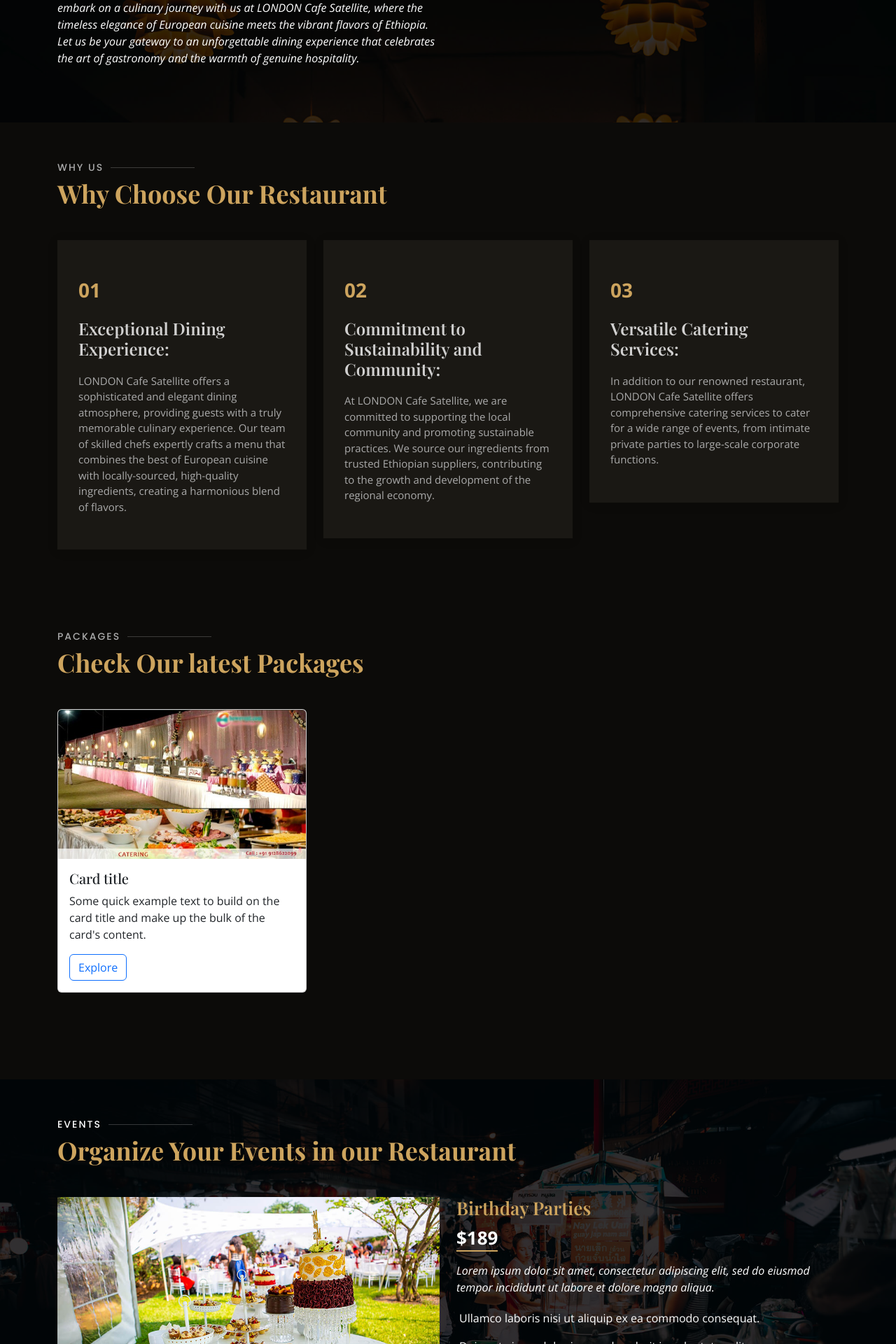
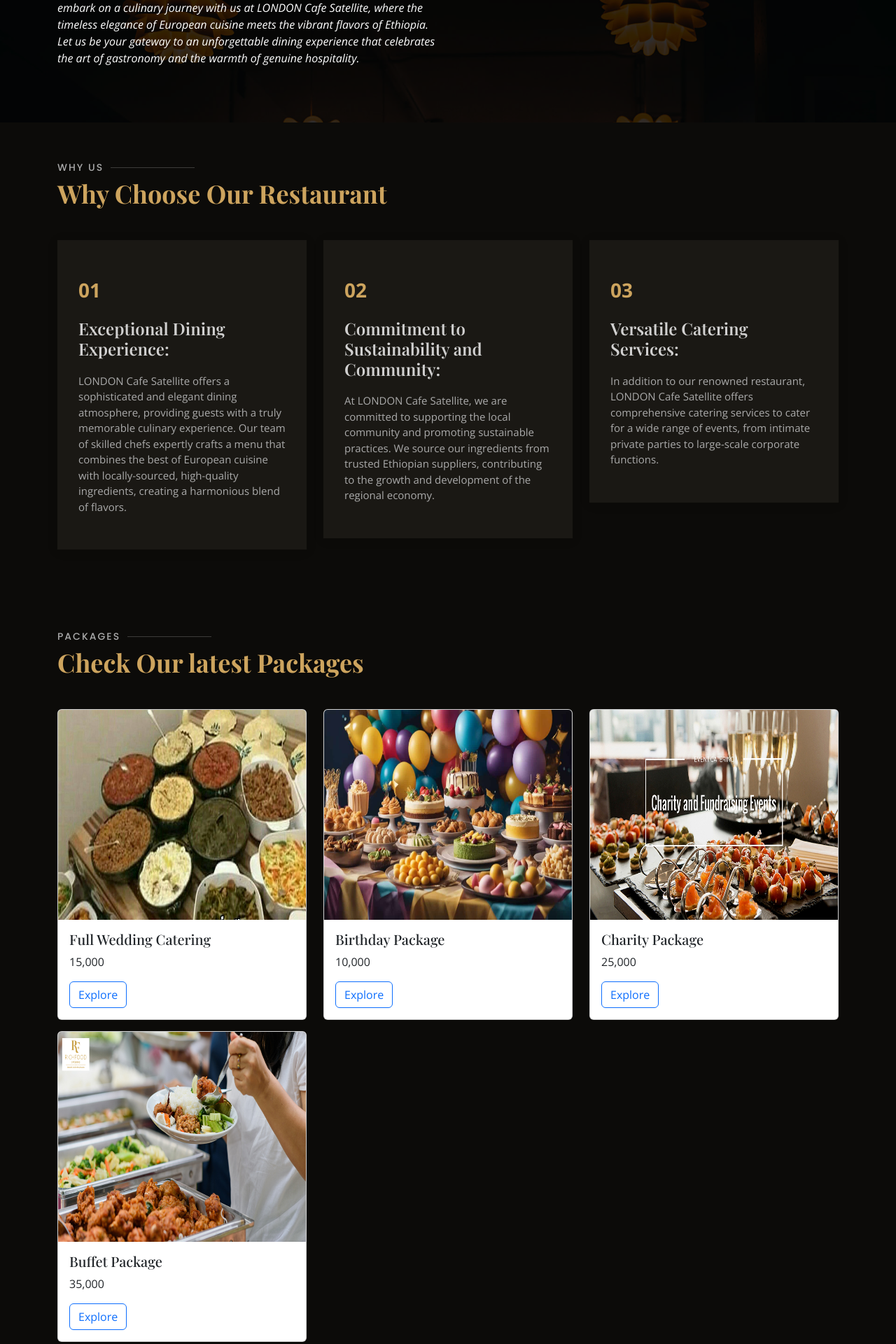
Before and after one commit to Feven-Tefera/FinalProjectRepo, a Django app: page / in a window 1280 px wide. Shown: the part 1680-3600 px from the top of the page at 70% size. Run offline with Django 5.2, Linux system fonts and the light colour scheme; some libraries are stand-ins or nearby versions; some web fonts are replaced.

Commit message:
user interface updated

```diff
--- a/Account/views.py
+++ b/Account/views.py
@@ -3,6 +3,7 @@
 # Create your views here.
 
 def login_view(request):
+
     return render(request,'login.html')
 
 def signup_view(request):
--- a/cateringAPP/templates/index.html
+++ b/cateringAPP/templates/index.html
@@ -137,7 +137,7 @@
   <!-- ======= Header ======= -->
   <header id="header" class="fixed-top d-flex align-items-cente">
     <div class="container-fluid container-xl d-flex align-items-center justify-content-lg-between">
-      <h1 class="logo me-auto me-lg-0"><a href="index.html" >LCSRAC </a></h1>
+      <h1 class="logo me-auto me-lg-0"><i class="fa-solid fa-plane"></i><a href="index.html" ></a></h1>
       <!-- Uncomment below if you prefer to use an image logo -->
       <!-- <a href="index.html" class="logo me-auto me-lg-0"><img src="assets/img/logo.png" alt="" class="img-fluid"></a>-->
 
@@ -147,9 +147,8 @@
           <li><a class="nav-link scrollto" href="#about">About</a></li>
           <li><a class="nav-link scrollto" href="#specials">Packages</a></li>
           <li><a class="nav-link scrollto" href="#events">Events</a></li>
-          <li><a class="nav-link scrollto" href="#chefs">Chefs</a></li>
           <li><a class="nav-link scrollto" href="#gallery">Gallery</a></li>
-          <li class="dropdown"><a href="#"><span>Drop Down</span> <i class="bi bi-chevron-down"></i></a>
+          <!-- <li class="dropdown"><a href="#"><span>Drop Down</span> <i class="bi bi-chevron-down"></i></a>
             <ul>
               <li><a href="#">Drop Down 1</a></li>
               <li class="dropdown"><a href="#"><span>Deep Drop Down</span> <i class="bi bi-chevron-right"></i></a>
@@ -165,7 +164,7 @@
               <li><a href="#">Drop Down 3</a></li>
               <li><a href="#">Drop Down 4</a></li>
             </ul>
-          </li>
+          </li> -->
           <li><a class="nav-link scrollto" href="#contact">Contact</a></li>
         </ul>
         <i class="bi bi-list mobile-nav-toggle"></i>
@@ -320,12 +319,45 @@
         <div class="row mb-5">
           <div class="col-md-6 col-lg-4 mb-3">
             <div class="card h-100">
-              <img class="card-img-top" src="{% static 'assets/img/wedding-catering-service-926.png' %}" alt="Card image cap" />
+              <img class="card-img-top" src="{% static 'assets/img/EjQyThRXcAICGfN.jpg' %}" alt="Card image cap" height="300rem" />
               <div class="card-body">
-                <h5 class="card-title">Card title</h5>
+                <h5 class="card-title">Full Wedding Catering</h5>
                 <p class="card-text">
-                  Some quick example text to build on the card title and make up the bulk of the card's content.
+                  15,000
                 </p>
+                <a href="javascript:void(0)" class="btn btn-outline-primary">Explore</a>
+              </div>
+            </div>
+          </div>
+          <div class="col-md-6 col-lg-4 mb-3">
+            <div class="card h-100">
+              <img class="card-img-top" src="{% static 'assets/img/Birthday-Catering-Services-in-Singapore-Celebrate-in-Style.jpg' %}" alt="Card image cap" height="300rem" />
+              <div class="card-body">
+                <h5 class="card-title">Birthday Package</h5>
+                <p class="card-text">
+10,000                </p>
+                <a href="javascript:void(0)" class="btn btn-outline-primary">Explore</a>
+              </div>
+            </div>
+          </div>
+          <div class="col-md-6 col-lg-4 mb-3">
+            <div class="card h-100">
+              <img class="card-img-top" src="{% static 'assets/img/event-catering-bay-area-political-fundraiser.jpg' %}" alt="Card image cap" height="300rem" />
+              <div class="card-body">
+                <h5 class="card-title">Charity Package</h5>
+                <p class="card-text">
+25,000                </p>
+                <a href="javascript:void(0)" class="btn btn-outline-primary">Explore</a>
+              </div>
+            </div>
+          </div>
+          <div class="col-md-6 col-lg-4 mb-3">
+            <div class="card h-100">
+              <img class="card-img-top" src="{% static 'assets/img/1-4.jpg' %}" alt="Card image cap" height="300rem"/>
+              <div class="card-body">
+                <h5 class="card-title">Buffet Package</h5>
+                <p class="card-text">
+35,000                </p>
                 <a href="javascript:void(0)" class="btn btn-outline-primary">Explore</a>
               </div>
             </div>
@@ -437,55 +469,88 @@
       </div>
     </section><!-- End Events Section -->
 
-    <!-- ======= Book A Table Section ======= -->
-    <section id="book-a-table" class="book-a-table">
+    <!-- ======= Gallery Section ======= -->
+    <section id="gallery" class="gallery">
+
       <div class="container" data-aos="fade-up">
-
         <div class="section-title">
-          <h2>Reservation</h2>
-          <p>Book a Table</p>
+          <h2>Gallery</h2>
+          <p>Some photos from Our Restaurant</p>
+        </div>
       </div>
 
-        <form action="" method="post" role="form" class="AF" data-aos="fade-up" data-aos-delay="100">
-          {% csrf_token %}
-          <div class="row">
-            <div class="col-lg-4 col-md-6 form-group">
-              <input type="text" name="name" class="form-control" id="name" placeholder="Your Name" data-rule="minlen:4" data-msg="Please enter at least 4 chars">
-              <div class="validate"></div>
-            </div>
-            <div class="col-lg-4 col-md-6 form-group mt-3 mt-md-0">
-              <input type="email" class="form-control" name="email" id="email" placeholder="Your Email" data-rule="email" data-msg="Please enter a valid email">
-              <div class="validate"></div>
-            </div>
-            <div class="col-lg-4 col-md-6 form-group mt-3 mt-md-0">
-              <input type="text" class="form-control" name="phone" id="phone" placeholder="Your Phone" data-rule="minlen:4" data-msg="Please enter at least 4 chars">
-              <div class="validate"></div>
-            </div>
-            <div class="col-lg-4 col-md-6 form-group mt-3">
-              <input type="text" name="date" class="form-control" id="date" placeholder="Date" data-rule="minlen:4" data-msg="Please enter at least 4 chars">
-              <div class="validate"></div>
-            </div>
-            <div class="col-lg-4 col-md-6 form-group mt-3">
-              <input type="text" class="form-control" name="time" id="time" placeholder="Time" data-rule="minlen:4" data-msg="Please enter at least 4 chars">
-              <div class="validate"></div>
-            </div>
-            <div class="col-lg-4 col-md-6 form-group mt-3">
-              <input type="number" class="form-control" name="people" id="people" placeholder="# of people" data-rule="minlen:1" data-msg="Please enter at least 1 chars">
-              <div class="validate"></div>
+      <div class="container-fluid" data-aos="fade-up" data-aos-delay="100">
+
+        <div class="row g-0">
+
+          <div class="col-lg-3 col-md-4">
+            <div class="gallery-item">
+              <a href="{% static 'assets/img/gallery/gallery-1.jpg' %}" class="gallery-lightbox" data-gall="gallery-item">
+                <img src="{% static 'assets/img/gallery/gallery-1.jpg' %}" alt="" class="img-fluid">
+              </a>
             </div>
           </div>
-          <div class="form-group mt-3">
-            <textarea class="form-control" name="message" rows="5" placeholder="Message"></textarea>
-            <div class="validate"></div>
+
+          <div class="col-lg-3 col-md-4">
+            <div class="gallery-item">
+              <a href="{% static 'assets/img/gallery/gallery-2.jpg' %}" class="gallery-lightbox" data-gall="gallery-item">
+                <img src="{% static 'assets/img/gallery/gallery-2.jpg' %}" alt="" class="img-fluid">
+              </a>
             </div>
-        <br><br>
-          <div class="col-lg-12 col-md-12 col-sm-12 col-xs-12 text-center">
-            <button type="submit"  id="submit1" class="btn btn-light btn-radius btn-brd grd1 btn-block">Get an Appointment</button>
           </div>
-        </form>
+
+          <div class="col-lg-3 col-md-4">
+            <div class="gallery-item">
+              <a href="{% static 'assets/img/gallery/gallery-3.jpg' %}" class="gallery-lightbox" data-gall="gallery-item">
+                <img src="{% static 'assets/img/gallery/gallery-3.jpg' %}" alt="" class="img-fluid">
+              </a>
+            </div>
+          </div>
+
+          <div class="col-lg-3 col-md-4">
+            <div class="gallery-item">
+              <a href="{% static 'assets/img/gallery/gallery-4.jpg' %}" class="gallery-lightbox" data-gall="gallery-item">
+                <img src="{% static 'assets/img/gallery/gallery-4.jpg' %}" alt="" class="img-fluid">
+              </a>
+            </div>
+          </div>
+
+          <div class="col-lg-3 col-md-4">
+            <div class="gallery-item">
+              <a href="{% static 'assets/img/gallery/gallery-5.jpg' %}" class="gallery-lightbox" data-gall="gallery-item">
+                <img src="{% static 'assets/img/gallery/gallery-5.jpg' %}" alt="" class="img-fluid">
+              </a>
+            </div>
+          </div>
+
+          <div class="col-lg-3 col-md-4">
+            <div class="gallery-item">
+              <a href="{% static 'assets/img/gallery/gallery-6.jpg' %}" class="gallery-lightbox" data-gall="gallery-item">
+                <img src="{% static 'assets/img/gallery/gallery-6.jpg' %}" alt="" class="img-fluid">
+              </a>
+            </div>
+          </div>
+
+          <div class="col-lg-3 col-md-4">
+            <div class="gallery-item">
+              <a href="{% static 'assets/img/gallery/gallery-7.jpg' %}" class="gallery-lightbox" data-gall="gallery-item">
+                <img src="{% static 'assets/img/gallery/gallery-7.jpg' %}" alt="" class="img-fluid">
+              </a>
+            </div>
+          </div>
+
+          <div class="col-lg-3 col-md-4">
+            <div class="gallery-item">
+              <a href="{% static 'assets/img/gallery/gallery-8.jpg' %}" class="gallery-lightbox" data-gall="gallery-item">
+                <img src="{% static 'assets/img/gallery/gallery-8.jpg' %}" alt="" class="img-fluid">
+              </a>
+            </div>
+          </div>
 
         </div>
-    </section><!-- End Book A Table Section -->
+
+      </div>
+    </section><!-- End Gallery Section -->
 
     <!-- ======= Testimonials Section ======= -->
     <section id="testimonials" class="testimonials section-bg">
@@ -571,158 +636,55 @@
       </div>
     </section><!-- End Testimonials Section -->
 
-    <!-- ======= Gallery Section ======= -->
-    <section id="gallery" class="gallery">
-
-      <div class="container" data-aos="fade-up">
-        <div class="section-title">
-          <h2>Gallery</h2>
-          <p>Some photos from Our Restaurant</p>
-        </div>
-      </div>
-
-      <div class="container-fluid" data-aos="fade-up" data-aos-delay="100">
-
-        <div class="row g-0">
-
-          <div class="col-lg-3 col-md-4">
-            <div class="gallery-item">
-              <a href="{% static 'assets/img/gallery/gallery-1.jpg' %}" class="gallery-lightbox" data-gall="gallery-item">
-                <img src="{% static 'assets/img/gallery/gallery-1.jpg' %}" alt="" class="img-fluid">
-              </a>
-            </div>
-          </div>
-
-          <div class="col-lg-3 col-md-4">
-            <div class="gallery-item">
-              <a href="{% static 'assets/img/gallery/gallery-2.jpg' %}" class="gallery-lightbox" data-gall="gallery-item">
-                <img src="{% static 'assets/img/gallery/gallery-2.jpg' %}" alt="" class="img-fluid">
-              </a>
-            </div>
-          </div>
-
-          <div class="col-lg-3 col-md-4">
-            <div class="gallery-item">
-              <a href="{% static 'assets/img/gallery/gallery-3.jpg' %}" class="gallery-lightbox" data-gall="gallery-item">
-                <img src="{% static 'assets/img/gallery/gallery-3.jpg' %}" alt="" class="img-fluid">
-              </a>
-            </div>
-          </div>
-
-          <div class="col-lg-3 col-md-4">
-            <div class="gallery-item">
-              <a href="{% static 'assets/img/gallery/gallery-4.jpg' %}" class="gallery-lightbox" data-gall="gallery-item">
-                <img src="{% static 'assets/img/gallery/gallery-4.jpg' %}" alt="" class="img-fluid">
-              </a>
-            </div>
-          </div>
-
-          <div class="col-lg-3 col-md-4">
-            <div class="gallery-item">
-              <a href="{% static 'assets/img/gallery/gallery-5.jpg' %}" class="gallery-lightbox" data-gall="gallery-item">
-                <img src="{% static 'assets/img/gallery/gallery-5.jpg' %}" alt="" class="img-fluid">
-              </a>
-            </div>
-          </div>
-
-          <div class="col-lg-3 col-md-4">
-            <div class="gallery-item">
-              <a href="{% static 'assets/img/gallery/gallery-6.jpg' %}" class="gallery-lightbox" data-gall="gallery-item">
-                <img src="{% static 'assets/img/gallery/gallery-6.jpg' %}" alt="" class="img-fluid">
-              </a>
-            </div>
-          </div>
-
-          <div class="col-lg-3 col-md-4">
-            <div class="gallery-item">
-              <a href="{% static 'assets/img/gallery/gallery-7.jpg' %}" class="gallery-lightbox" data-gall="gallery-item">
-                <img src="{% static 'assets/img/gallery/gallery-7.jpg' %}" alt="" class="img-fluid">
-              </a>
-            </div>
-          </div>
-
-          <div class="col-lg-3 col-md-4">
-            <div class="gallery-item">
-              <a href="{% static 'assets/img/gallery/gallery-8.jpg' %}" class="gallery-lightbox" data-gall="gallery-item">
-                <img src="{% static 'assets/img/gallery/gallery-8.jpg' %}" alt="" class="img-fluid">
-              </a>
-            </div>
-          </div>
-
-        </div>
-
-      </div>
-    </section><!-- End Gallery Section -->
-
-    <!-- ======= Chefs Section ======= -->
-    <section id="chefs" class="chefs">
+  <!-- ======= Book A Table Section ======= -->
+  <section id="book-a-table" class="book-a-table">
     <div class="container" data-aos="fade-up">
 
       <div class="section-title">
-          <h2>Chefs</h2>
-          <p>Our Proffesional Chefs</p>
+        <h2>Reservation</h2>
+        <p>Book a Table</p>
       </div>
 
+      <form action="" method="post" role="form" class="AF" data-aos="fade-up" data-aos-delay="100">
+        {% csrf_token %}
         <div class="row">
-
-          <div class="col-lg-4 col-md-6">
-            <div class="member" data-aos="zoom-in" data-aos-delay="100">
-              <img src="{% static 'assets/img/chefs/chefs-1.jpg' %}" class="img-fluid" alt="">
-              <div class="member-info">
-                <div class="member-info-content">
-                  <h4>Walter White</h4>
-                  <span>Master Chef</span>
+          <div class="col-lg-4 col-md-6 form-group">
+            <input type="text" name="name" class="form-control" id="name" placeholder="Your Name" data-rule="minlen:4" data-msg="Please enter at least 4 chars">
+            <div class="validate"></div>
           </div>
-                <div class="social">
-                  <a href=""><i class="bi bi-twitter"></i></a>
-                  <a href=""><i class="bi bi-facebook"></i></a>
-                  <a href=""><i class="bi bi-instagram"></i></a>
-                  <a href=""><i class="bi bi-linkedin"></i></a>
+          <div class="col-lg-4 col-md-6 form-group mt-3 mt-md-0">
+            <input type="email" class="form-control" name="email" id="email" placeholder="Your Email" data-rule="email" data-msg="Please enter a valid email">
+            <div class="validate"></div>
+          </div>
+          <div class="col-lg-4 col-md-6 form-group mt-3 mt-md-0">
+            <input type="text" class="form-control" name="phone" id="phone" placeholder="Your Phone" data-rule="minlen:4" data-msg="Please enter at least 4 chars">
+            <div class="validate"></div>
+          </div>
+          <div class="col-lg-4 col-md-6 form-group mt-3">
+            <input type="text" name="date" class="form-control" id="date" placeholder="Date" data-rule="minlen:4" data-msg="Please enter at least 4 chars">
+            <div class="validate"></div>
+          </div>
+          <div class="col-lg-4 col-md-6 form-group mt-3">
+            <input type="text" class="form-control" name="time" id="time" placeholder="Time" data-rule="minlen:4" data-msg="Please enter at least 4 chars">
+            <div class="validate"></div>
+          </div>
+          <div class="col-lg-4 col-md-6 form-group mt-3">
+            <input type="number" class="form-control" name="people" id="people" placeholder="# of people" data-rule="minlen:1" data-msg="Please enter at least 1 chars">
+            <div class="validate"></div>
           </div>
         </div>
+        <div class="form-group mt-3">
+          <textarea class="form-control" name="message" rows="5" placeholder="Message"></textarea>
+          <div class="validate"></div>
         </div>
+      <br><br>
+        <div class="col-lg-12 col-md-12 col-sm-12 col-xs-12 text-center">
+          <button type="submit"  id="submit1" class="btn btn-light btn-radius btn-brd grd1 btn-block">Get an Appointment</button>
       </div>
-
-          <div class="col-lg-4 col-md-6">
-            <div class="member" data-aos="zoom-in" data-aos-delay="200">
-              <img src="{% static 'assets/img/chefs/chefs-2.jpg' %}" class="img-fluid" alt="">
-              <div class="member-info">
-                <div class="member-info-content">
-                  <h4>Sarah Jhonson</h4>
-                  <span>Patissier</span>
-                </div>
-                <div class="social">
-                  <a href=""><i class="bi bi-twitter"></i></a>
-                  <a href=""><i class="bi bi-facebook"></i></a>
-                  <a href=""><i class="bi bi-instagram"></i></a>
-                  <a href=""><i class="bi bi-linkedin"></i></a>
-                </div>
-              </div>
-            </div>
-          </div>
-
-          <div class="col-lg-4 col-md-6">
-            <div class="member" data-aos="zoom-in" data-aos-delay="300">
-              <img src="{% static 'assets/img/chefs/chefs-3.jpg' %}" class="img-fluid" alt="">
-              <div class="member-info">
-                <div class="member-info-content">
-                  <h4>William Anderson</h4>
-                  <span>Cook</span>
-                </div>
-                <div class="social">
-                  <a href=""><i class="bi bi-twitter"></i></a>
-                  <a href=""><i class="bi bi-facebook"></i></a>
-                  <a href=""><i class="bi bi-instagram"></i></a>
-                  <a href=""><i class="bi bi-linkedin"></i></a>
-                </div>
-              </div>
-            </div>
-          </div>
+      </form>
 
     </div>
-
-      </div>
-    </section><!-- End Chefs Section -->
+  </section><!-- End Book A Table Section -->
 
     <!-- ======= Contact Section ======= -->
     <section id="contact" class="contact">
```
Also changed, not shown: cateringAPP/static/assets/img/1-4.jpg (added), cateringAPP/static/assets/img/Birthday-Catering-Services-in-Singapore-Celebrate-in-Style.jpg (added), cateringAPP/static/assets/img/EjQyThRXcAICGfN.jpg (added), cateringAPP/static/assets/img/event-catering-bay-area-political-fundraiser.jpg (added). Lines whose indentation alone changed are shown as unchanged.
